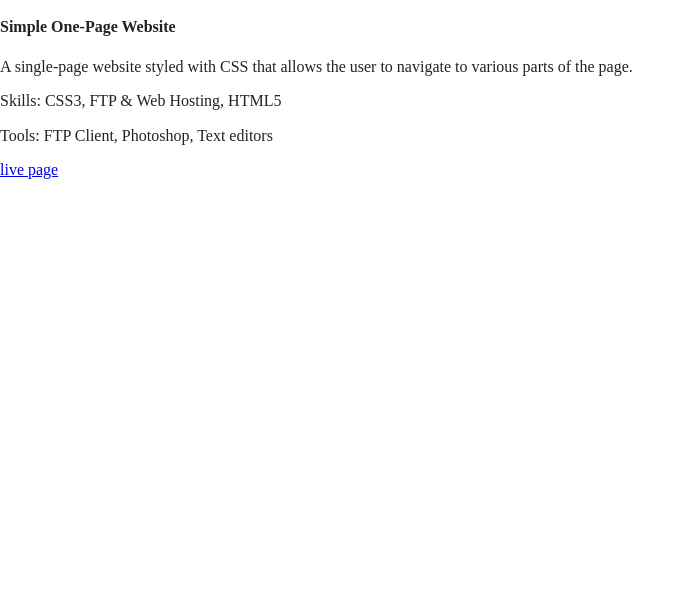
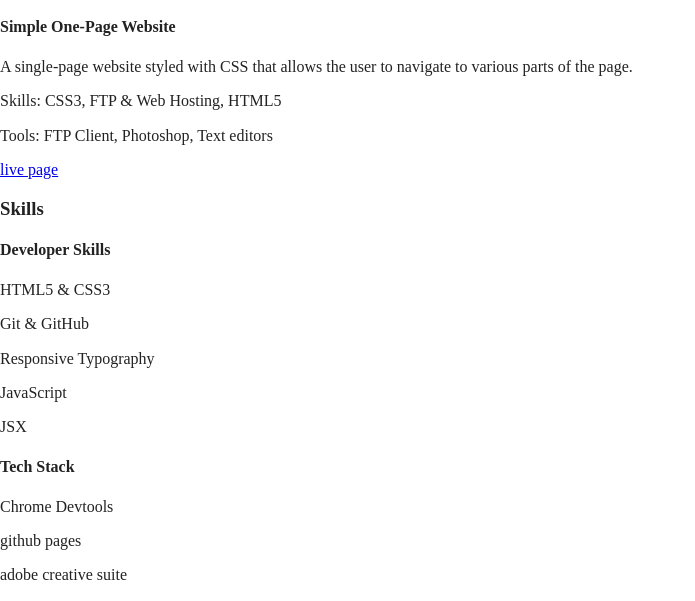
Before and after one commit to allison-conrey/AC-Portfolio, a website built with Parcel: page index.html in a window 1280 px wide. Shown: the part 4657-5258 px from the top of the page, without its empty margins (0-695 px from the left). Before the commit the page ends 4837 px from the top, so only its background shows below. Built offline with nearby package versions, Linux system fonts and the light colour scheme; files whose address does not match are found by name.

Commit message:
added skills section

```diff
--- a/index.html
+++ b/index.html
@@ -193,8 +193,26 @@
           </p>
           <a class="project-link" href="https://allison-conrey.github.io/101-website-project/" target="blank">live page</a>
         </div>
+    </section>
 
-    </section>
+    <section class="main-section" id="Skills">
+      <h3>Skills</h3>
+      <h4>Developer Skills</h4>
+        <div class="skill-wrapper">
+          <p class="skill">HTML5 & CSS3</p>
+          <p class="skill">Git & GitHub</p>
+          <p class="skill">Responsive Typography</p>
+          <p class="skill">JavaScript</p>
+          <p class="skill">JSX</p>
+        </div>
+        <h4>Tech Stack</h4>
+        <div class="tool-wrapper">
+          <p class="tool">Chrome Devtools</p>
+          <p class="tool">github pages</p>
+          <p class="tool">adobe creative suite</p>
+        </div>
+      </section>
+
   </main>
   <script src="js/vendor/modernizr-3.11.2.min.js"></script>
   <script src="js/plugins.js"></script>
```
